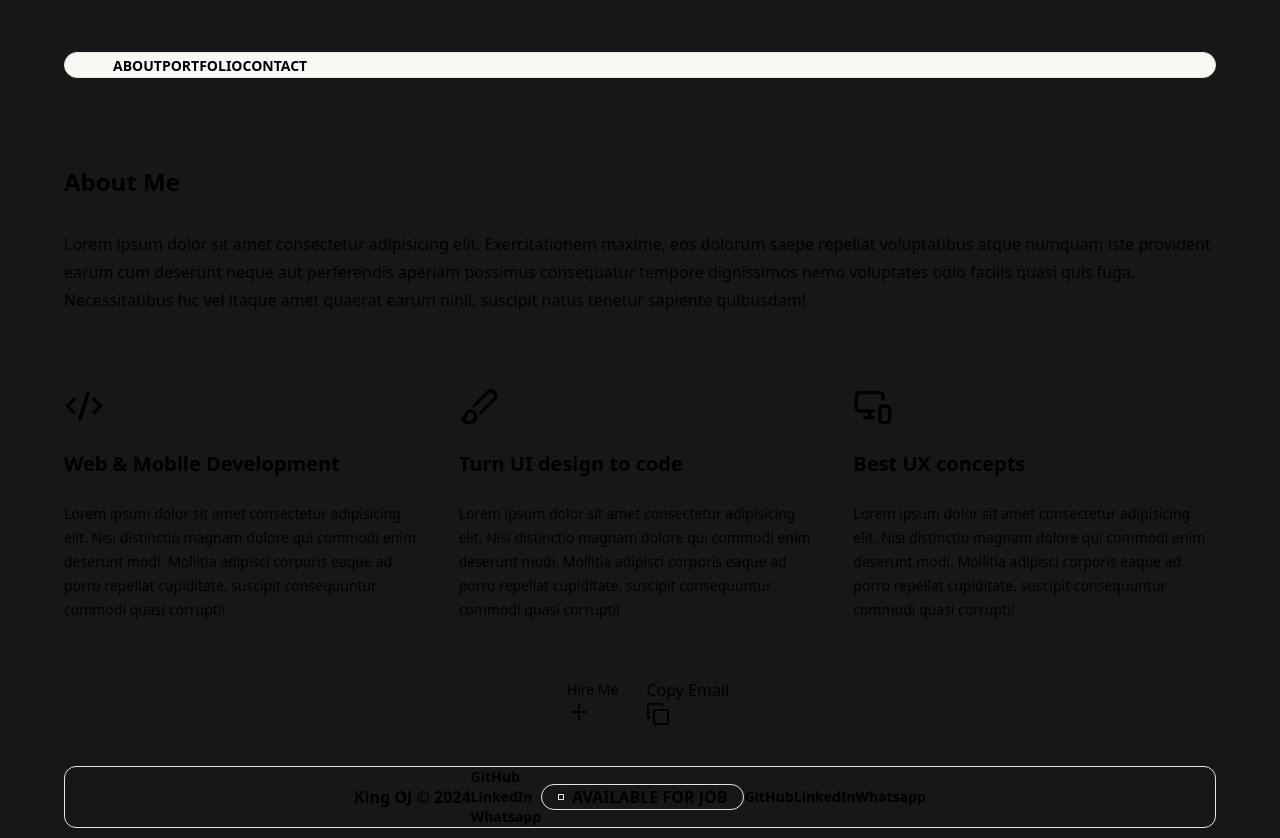
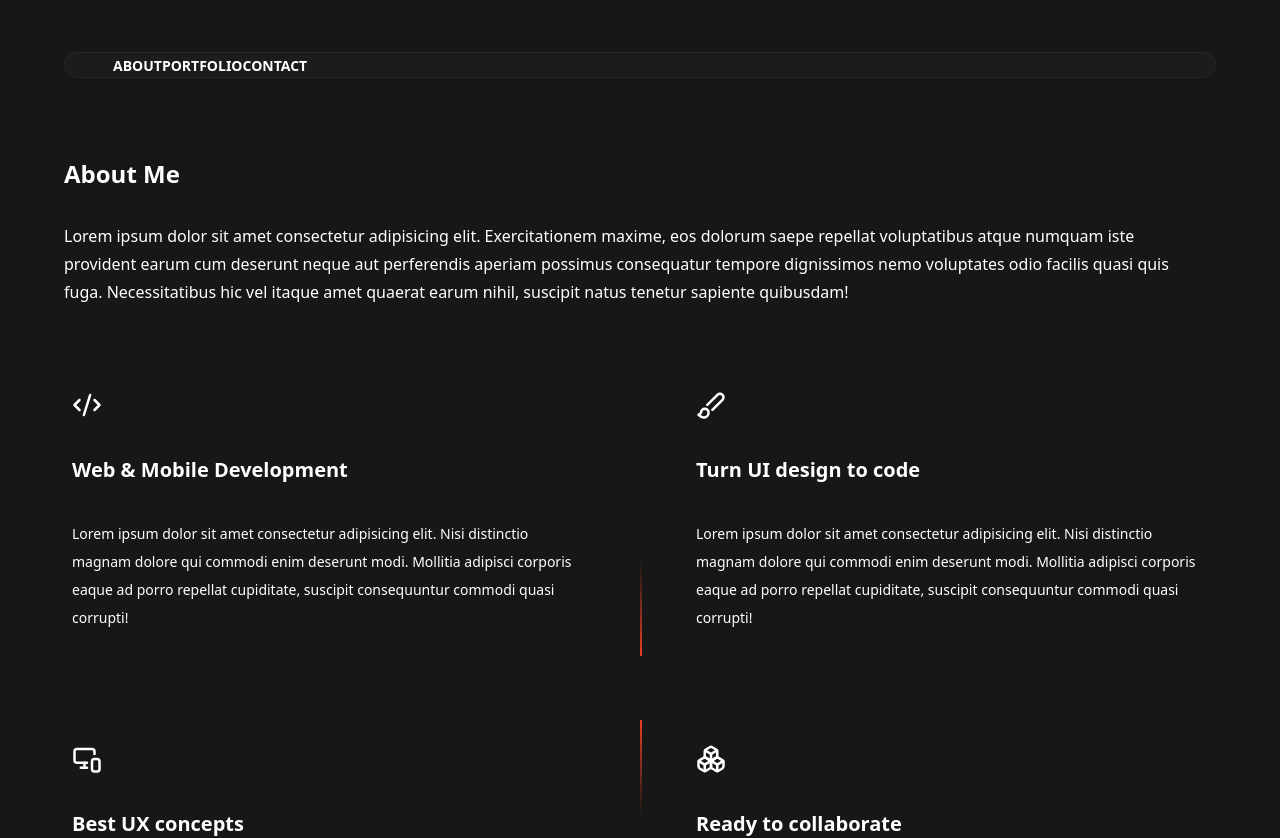
Before and after one commit to King-OJ/modern_portfolio, a Next.js app: page /about in a window 1280 px wide. Shown: the top 838 px of the page. Built offline with nearby package versions, Linux system fonts and the light colour scheme.

Commit message:
finished about page

```diff
--- /dev/null
+++ b/Components/GradientLine.tsx
@@ -0,0 +1,11 @@
+import React from "react";
+
+function GradientLine() {
+  return (
+    <div className="md:hidden flex justify-center w-full">
+      <div className="w-48 h-[2px] bg-gradient-to-r from-transparent via-primary to-transparent my-8"></div>
+    </div>
+  );
+}
+
+export default GradientLine;
--- a/app/about/page.tsx
+++ b/app/about/page.tsx
@@ -1,66 +1,101 @@
+import GradientLine from "@/Components/GradientLine";
+import ProfilePhoto from "@/Components/ProfilePhoto";
 import { Button } from "@/Components/ui/button";
-import { Brush, CodeXml, Copy, MonitorSmartphone, Plus } from "lucide-react";
+import {
+  Boxes,
+  Brush,
+  CodeXml,
+  Copy,
+  MonitorSmartphone,
+  Plus,
+} from "lucide-react";
 import React from "react";
 
 function AboutPage() {
   return (
     <main className="mt-10 md:mt-12 ">
       <div className="flex flex-col justify-center min-h-[80vh]">
-        <h2 className="text-2xl font-extrabold">About Me</h2>
-        <div className="my-8 leading-7">
+        <h2 className="text-2xl font-extrabold my-4 md:my-8">About Me</h2>
+        <div className="flex flex-col-reverse md:flex-row md:items-center gap-4 md:gap-8 mb-10">
+          <p className="leading-7 flex-1 mb-4 md:mb-0">
             Lorem ipsum dolor sit amet consectetur adipisicing elit.
             Exercitationem maxime, eos dolorum saepe repellat voluptatibus atque
             numquam iste provident earum cum deserunt neque aut perferendis
-          aperiam possimus consequatur tempore dignissimos nemo voluptates odio
-          facilis quasi quis fuga. Necessitatibus hic vel itaque amet quaerat
-          earum nihil, suscipit natus tenetur sapiente quibusdam!
+            aperiam possimus consequatur tempore dignissimos nemo voluptates
+            odio facilis quasi quis fuga. Necessitatibus hic vel itaque amet
+            quaerat earum nihil, suscipit natus tenetur sapiente quibusdam!
+          </p>
+          <ProfilePhoto />
         </div>
-        <ul className="my-5 md:my-10 grid md:grid-cols-3 gap-8">
-          <li className="space-y-4 md:space-y-6">
+        <ul className="my-5  grid">
+          <li className="relative before:hidden md:before:block flex flex-col md:flex-row items-start before:content-[''] before:absolute before:w-[2px] before:h-24 before:bottom-0  before:left-1/2 before:bg-gradient-to-t before:from-primary before:to-transparent">
+            <div className="box md:pr-14">
               <span>
-              <CodeXml size={40} />
+                <CodeXml size={30} />
               </span>
-            <h5 className="font-bold text-base md:text-xl">
+              <h5 className="font-bold text-sm sm:text-base md:text-lg lg:text-xl">
                 Web & Mobile Development
               </h5>
-            <p className="text-sm leading-6">
+              <p className="text-sm leading-6 md:leading-7">
                 Lorem ipsum dolor sit amet consectetur adipisicing elit. Nisi
-              distinctio magnam dolore qui commodi enim deserunt modi. Mollitia
-              adipisci corporis eaque ad porro repellat cupiditate, suscipit
-              consequuntur commodi quasi corrupti!
+                distinctio magnam dolore qui commodi enim deserunt modi.
+                Mollitia adipisci corporis eaque ad porro repellat cupiditate,
+                suscipit consequuntur commodi quasi corrupti!
               </p>
-          </li>
-          <li className="space-y-4 md:space-y-6">
+            </div>
+            <GradientLine />
+            <div className="box md:pl-14">
               <span>
-              <Brush size={40} />
+                <Brush size={30} />
               </span>
-            <h5 className="font-bold text-base md:text-xl">
+              <h5 className="font-bold text-sm sm:text-base md:text-lg lg:text-xl">
                 Turn UI design to code
               </h5>
-            <p className="text-sm leading-6">
+              <p className="text-sm leading-6 md:leading-7">
                 Lorem ipsum dolor sit amet consectetur adipisicing elit. Nisi
-              distinctio magnam dolore qui commodi enim deserunt modi. Mollitia
-              adipisci corporis eaque ad porro repellat cupiditate, suscipit
-              consequuntur commodi quasi corrupti!
+                distinctio magnam dolore qui commodi enim deserunt modi.
+                Mollitia adipisci corporis eaque ad porro repellat cupiditate,
+                suscipit consequuntur commodi quasi corrupti!
               </p>
+            </div>
           </li>
-          <li className="space-y-4 md:space-y-6">
+          <GradientLine />
+          <li className="relative flex flex-col md:flex-row items-start before:content-[''] before:absolute before:w-[2px] before:hidden md:before:block before:h-24 before:top-0  before:left-1/2 before:bg-gradient-to-b before:from-primary before:to-transparent">
+            <div className="box md:pr-14">
               <span>
-              <MonitorSmartphone size={40} />
+                <MonitorSmartphone size={30} />
               </span>
-            <h5 className="font-bold text-base md:text-xl">Best UX concepts</h5>
-            <p className="text-sm leading-6">
+              <h5 className="font-bold text-sm sm:text-base md:text-lg lg:text-xl">
+                Best UX concepts
+              </h5>
+              <p className="text-sm leading-6 md:leading-7">
                 Lorem ipsum dolor sit amet consectetur adipisicing elit. Nisi
-              distinctio magnam dolore qui commodi enim deserunt modi. Mollitia
-              adipisci corporis eaque ad porro repellat cupiditate, suscipit
-              consequuntur commodi quasi corrupti!
+                distinctio magnam dolore qui commodi enim deserunt modi.
+                Mollitia adipisci corporis eaque ad porro repellat cupiditate,
+                suscipit consequuntur commodi quasi corrupti!
               </p>
+            </div>
+            <GradientLine />
+            <div className="box md:pl-14">
+              <span>
+                <Boxes size={30} />
+              </span>
+              <h5 className="font-bold text-sm sm:text-base md:text-lg lg:text-xl">
+                Ready to collaborate
+              </h5>
+              <p className="text-sm leading-6 md:leading-7">
+                Lorem ipsum dolor sit amet consectetur adipisicing elit. Nisi
+                distinctio magnam dolore qui commodi enim deserunt modi.
+                Mollitia adipisci corporis eaque ad porro repellat cupiditate,
+                suscipit consequuntur commodi quasi corrupti!
+              </p>
+            </div>
           </li>
         </ul>
-        <div className="flex items-center justify-center space-x-3 mt-4">
-          <Button className="divide-x">
+        <div className="flex items-center justify-center space-x-3 my-8">
+          <button className="bg-primary flex items-center">
             Hire Me <Plus />
-          </Button>
+          </button>
           <Button size={"sm"} variant={"ghost"} className="bg-background">
             Copy Email <Copy />
           </Button>
--- a/app/globals.css
+++ b/app/globals.css
@@ -4,34 +4,6 @@
 
 @layer base {
   :root {
-    --background: 0 0% 100%;
-    --foreground: 0 0% 0%;
-    --card: 0 0% 100%;
-    --card-foreground: 20 14.3% 4.1%;
-    --popover: 0 0% 100%;
-    --popover-foreground: 20 14.3% 4.1%;
-    --primary: 9 80% 52%;
-    --primary-foreground: 60 9.1% 97.8%;
-    --secondary: 60 4.8% 95.9%;
-    --secondary-foreground: 24 9.8% 10%;
-    --muted: 45 29% 97%;
-    --muted-foreground: 25 5.3% 44.7%;
-    --accent: 60 4.8% 95.9%;
-    --accent-foreground: 0 0% 25%;
-    --destructive: 0 84.2% 60.2%;
-    --destructive-foreground: 60 9.1% 97.8%;
-    --border: 0 0% 90%;
-    --input: 20 5.9% 90%;
-    --ring: 24.6 95% 53.1%;
-    --radius: 0.5rem;
-    --chart-1: 12 76% 61%;
-    --chart-2: 173 58% 39%;
-    --chart-3: 197 37% 24%;
-    --chart-4: 43 74% 66%;
-    --chart-5: 27 87% 67%;
-  }
-
-  .dark {
     --background: 0 0% 9%;
     --foreground: 0 0% 100%;
     --card: 20 14.3% 4.1%;
@@ -66,9 +38,16 @@
   body {
     @apply bg-background text-foreground;
   }
+
+  button,
+  a {
+    @apply hover:bg-opacity-90 transition-all duration-150;
+  }
+
+  button {
+    @apply h-9 px-4 py-2 rounded-md;
+  }
+  .box {
+    @apply space-y-4 md:space-y-0 p-2 md:py-6 md:h-[290px] flex flex-col text-center md:text-left items-center md:items-start sm:justify-between;
+  }
 }
-
-button,
-a {
-  @apply hover:bg-opacity-90 transition-all duration-150;
-}
--- a/app/layout.tsx
+++ b/app/layout.tsx
@@ -1,7 +1,6 @@
 import type { Metadata } from "next";
 import localFont from "next/font/local";
 import "./globals.css";
-import { ThemeProvider } from "@/Components/ThemeProvider";
 import Navbar from "@/Components/Navbar";
 import Footer from "@/Components/Footer";
 
@@ -31,18 +30,11 @@ export default function RootLayout({
       <body
         className={`${geistSans.variable} ${geistMono.variable} antialiased`}
       >
-        <ThemeProvider
-          attribute="class"
-          defaultTheme="system"
-          enableSystem
-          disableTransitionOnChange
-        >
-          <div className="px-6 py-8 md:px-12 lg:px-16 md:py-10 max-w-7xl mx-auto">
-            <Navbar />
-            <div className="min-h-[80vh]">{children}</div>
-            <Footer />
-          </div>
-        </ThemeProvider>
+        <div className="px-6 py-8 md:px-12 lg:px-16 md:py-10 max-w-7xl mx-auto">
+          <Navbar />
+          <div className="min-h-[80vh]">{children}</div>
+          <Footer />
+        </div>
       </body>
     </html>
   );
--- a/tailwind.config.ts
+++ b/tailwind.config.ts
@@ -51,11 +51,11 @@ export default {
           "5": "hsl(var(--chart-5))",
         },
       },
-      borderRadius: {
-        lg: "var(--radius)",
-        md: "calc(var(--radius) - 2px)",
-        sm: "calc(var(--radius) - 4px)",
-      },
+      // borderRadius: {
+      //   lg: "var(--radius)",
+      //   md: "calc(var(--radius) - 2px)",
+      //   sm: "calc(var(--radius) - 4px)",
+      // },
     },
   },
   plugins: [require("tailwindcss-animate")],
```
Lines whose indentation alone changed are shown as unchanged.
